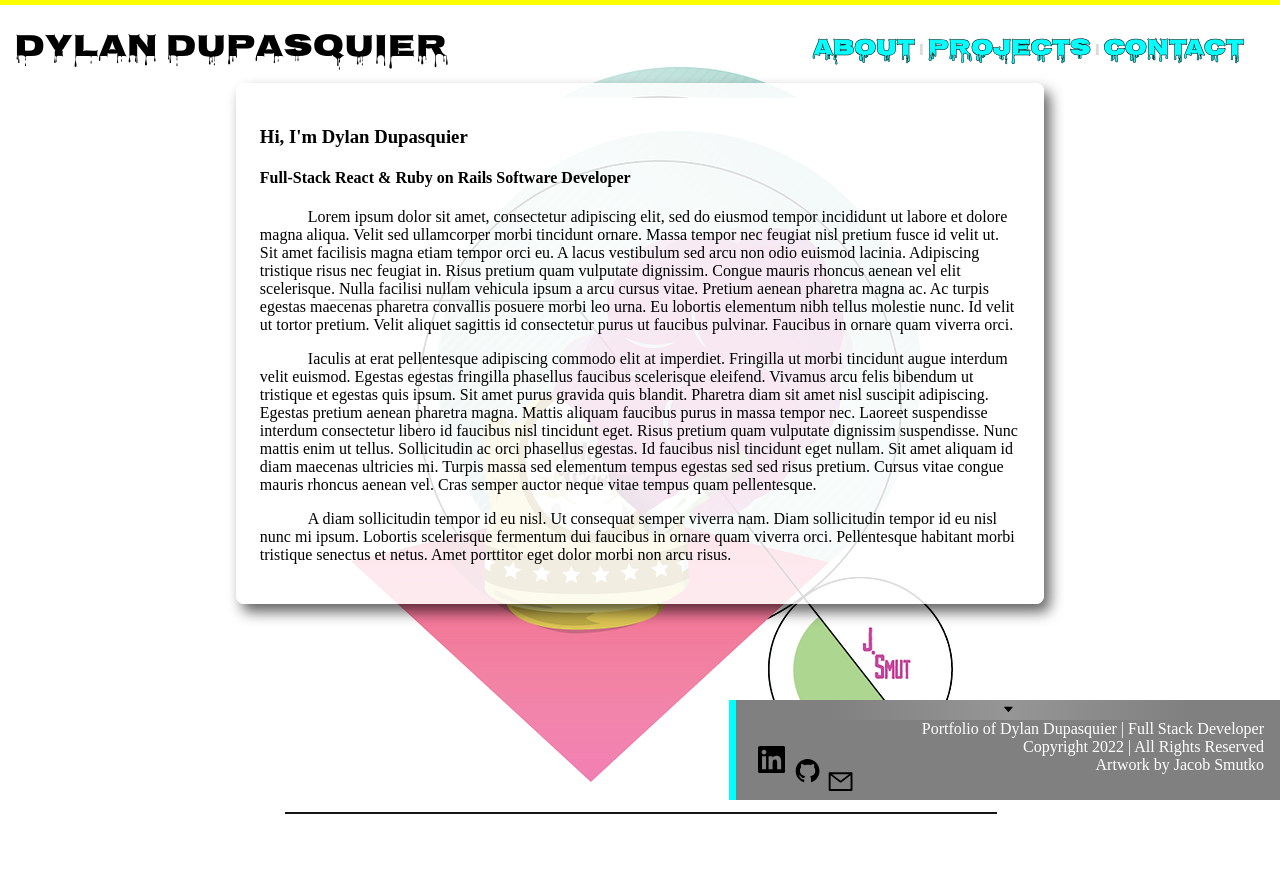
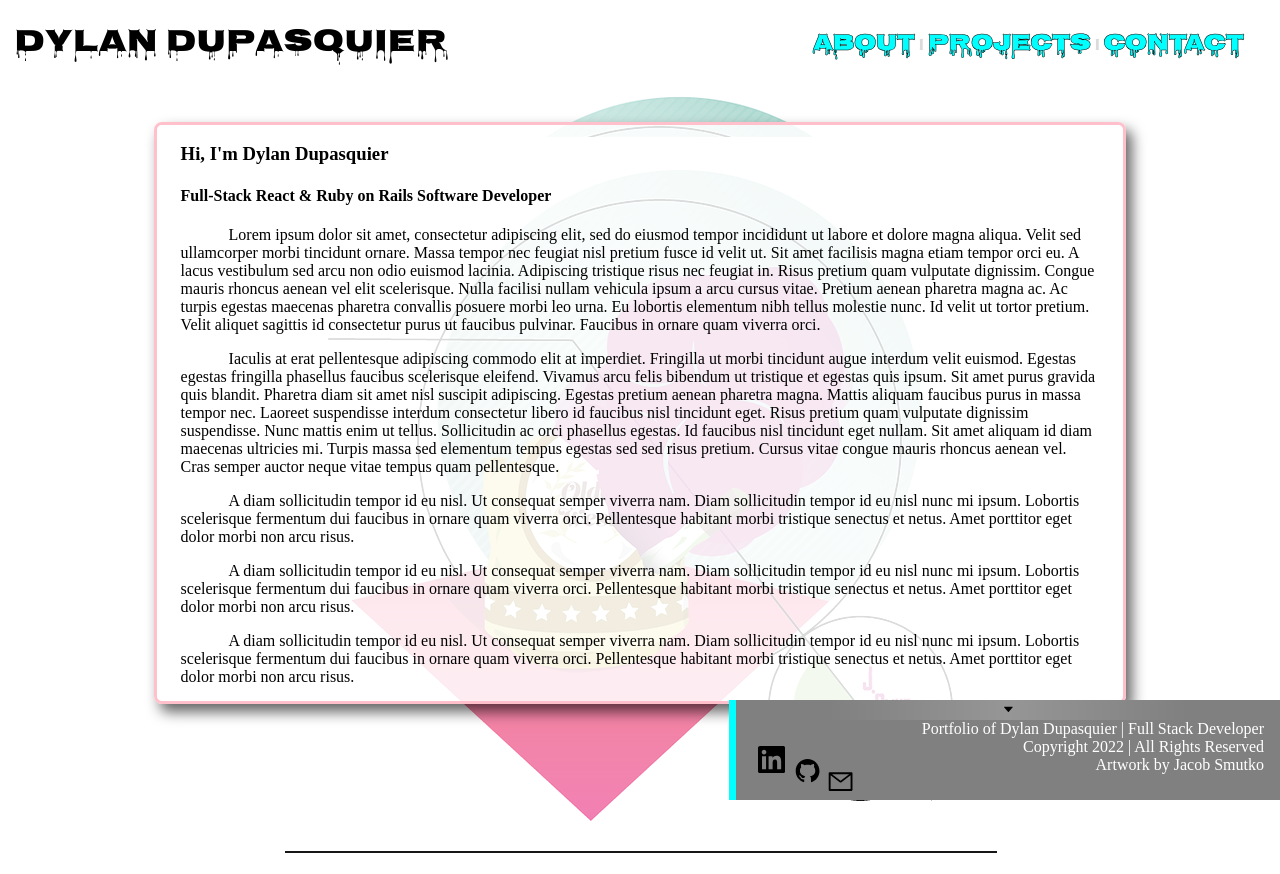
Before and after one commit to Ddupasquier/portfolio_1.1, a React (Create React App) app: page / in a window 1280 px wide. Built offline with nearby package versions, Linux system fonts and the light colour scheme.

Commit message:
fix container and child sizing

```diff
--- a/src/Components/Home.jsx
+++ b/src/Components/Home.jsx
@@ -42,6 +42,22 @@ function Home() {
         habitant morbi tristique senectus et netus. Amet porttitor eget dolor
         morbi non arcu risus.
       </p>
+      <p>
+        {' '}
+        A diam sollicitudin tempor id eu nisl. Ut consequat semper viverra nam.
+        Diam sollicitudin tempor id eu nisl nunc mi ipsum. Lobortis scelerisque
+        fermentum dui faucibus in ornare quam viverra orci. Pellentesque
+        habitant morbi tristique senectus et netus. Amet porttitor eget dolor
+        morbi non arcu risus.
+      </p>
+      <p>
+        {' '}
+        A diam sollicitudin tempor id eu nisl. Ut consequat semper viverra nam.
+        Diam sollicitudin tempor id eu nisl nunc mi ipsum. Lobortis scelerisque
+        fermentum dui faucibus in ornare quam viverra orci. Pellentesque
+        habitant morbi tristique senectus et netus. Amet porttitor eget dolor
+        morbi non arcu risus.
+      </p>
     </div>
   );
 }
--- a/src/sass/style.css
+++ b/src/sass/style.css
@@ -2,7 +2,6 @@
 body,
 html {
   margin: 0;
-  height: 100vh;
   background: url("../assets/2.png");
   background-repeat: no-repeat;
   background-position: 50% 40%;
@@ -16,7 +15,6 @@ nav {
   padding-top: 1%;
   top: 0;
   right: 0;
-  border-top: yellow 5px solid;
 }
 nav .logo {
   margin-left: 0.7rem;
@@ -93,14 +91,13 @@ nav .links .each-button:hover {
 }
 
 #container {
-  border: rgba(255, 0, 0, 0) solid;
-  margin: 8vh auto 0 auto;
-  width: 99%;
-  height: -webkit-fit-content;
-  height: -moz-fit-content;
-  height: fit-content;
+  position: relative;
+  margin-top: 5vh;
+  margin-left: auto;
+  margin-right: auto;
+  width: 95vw;
+  height: 90vh;
   padding-bottom: 2rem;
-  overflow-y: auto;
 }
 #container #projects {
   display: flex;
@@ -108,8 +105,9 @@ nav .links .each-button:hover {
   flex-wrap: wrap;
   margin: auto;
   width: 90%;
-  padding-top: 4%;
+  padding-top: 6vh;
   gap: 2em;
+  overflow-y: auto;
 }
 #container #projects a {
   width: 20em;
@@ -208,11 +206,10 @@ nav .links .each-button:hover {
 }
 #container #about {
   background: rgba(255, 255, 255, 0.856);
-  margin: auto;
-  margin-top: 1rem;
-  width: 60%;
-  max-height: 70vh;
-  padding: 1.5rem;
+  border: pink solid;
+  margin: 10% 10% 10% 10%;
+  padding: 0 1.5rem 0 1.5rem;
+  max-height: 80%;
   border-radius: 8px;
   box-shadow: 6px 8px 14px rgba(0, 0, 0, 0.61);
   overflow-y: auto;
--- a/src/sass/style.scss
+++ b/src/sass/style.scss
@@ -7,7 +7,7 @@ $iceblue: rgb(0, 255, 255);
 body,
 html {
   margin: 0;
-  height: 100vh;
+  // height: 100vh;
   background: url('../assets/2.png');
   background-repeat: no-repeat;
   background-position: 50% 40%;
@@ -21,7 +21,7 @@ nav {
   padding-top: 1%;
   top: 0;
   right: 0;
-  border-top: rgb(255, 255, 0) 5px solid;
+  // border-top: rgb(255, 255, 0) 5px solid;
   .logo {
     margin-left: 0.7rem;
     border: rgba(255, 192, 203, 0) solid;
@@ -84,20 +84,23 @@ nav {
 }
 
 #container {
-  border: rgba(255, 0, 0, 0) solid;
-  margin: 8vh auto 0 auto;
-  width: 99%;
-  height: fit-content;
+  position: relative;
+  // border: rgb(0, 255, 13) solid;
+  margin-top: 5vh;
+  margin-left: auto;
+  margin-right: auto;
+  width: 95vw;
+  height: 90vh;
   padding-bottom: 2rem;
-  overflow-y: auto;
   #projects {
     display: flex;
     flex-direction: row;
     flex-wrap: wrap;
     margin: auto;
     width: 90%;
-    padding-top: 4%;
+    padding-top: 6vh;
     gap: 2em;
+    overflow-y: auto;
     a {
       width: 20em;
       height: 26vh;
@@ -167,11 +170,10 @@ nav {
 
   #about {
     background: rgba(255, 255, 255, 0.856);
-    margin: auto;
-    margin-top: 1rem;
-    width: 60%;
-    max-height: 70vh;
-    padding: 1.5rem;
+    border: pink solid;
+    margin: 10% 10% 10% 10%;
+    padding: 0 1.5rem 0 1.5rem;
+    max-height: 80%;
     border-radius: 8px;
     box-shadow: 6px 8px 14px rgba(0, 0, 0, 0.61);
     overflow-y: auto;
```
Also changed, not shown: src/sass/style.min.css, 2 other files (tests, documents, lock files or other folders).
